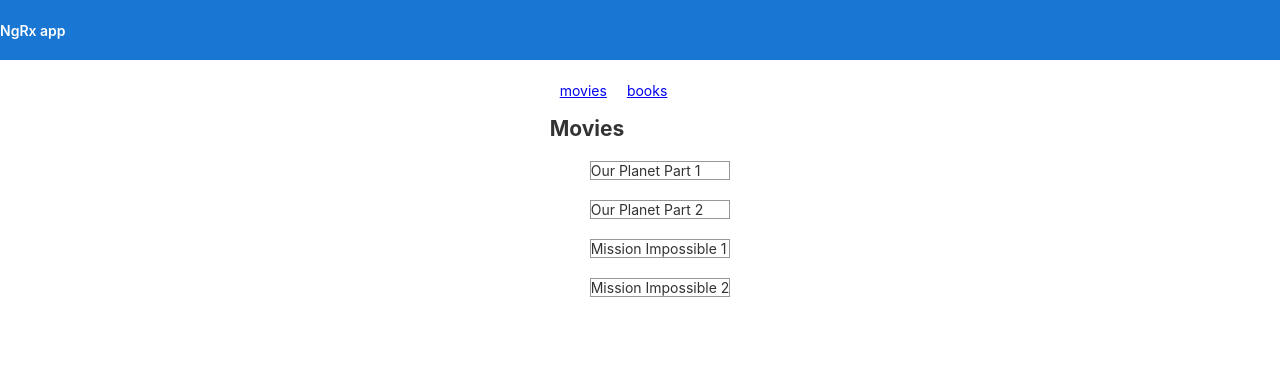
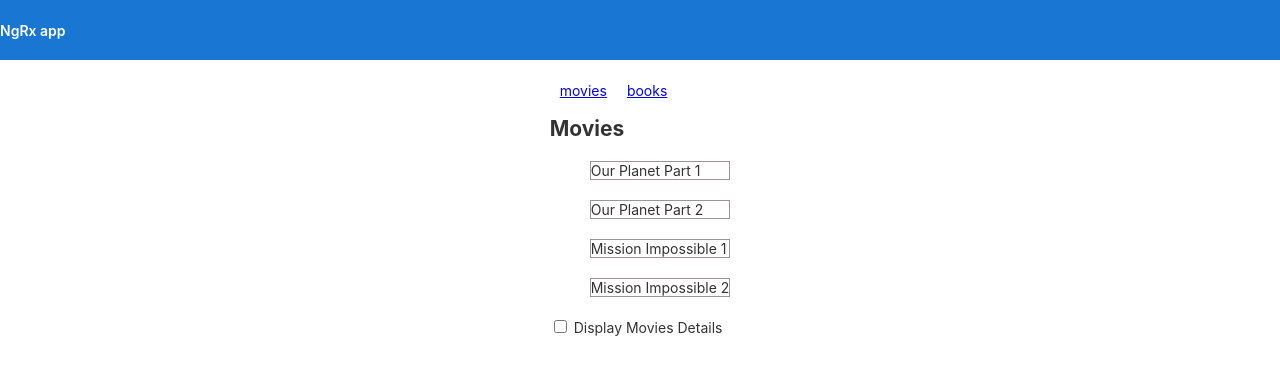
Before and after one commit to larisaVasile/ngrx-begginer, an Angular app: page /movies in a window 1280 px wide. Shown: the top 374 px of the page. Built offline with nearby package versions, Linux system fonts and the light colour scheme.

Commit message:
add checkbox

```diff
--- a/src/app/movies/movies.component.html
+++ b/src/app/movies/movies.component.html
@@ -1,5 +1,15 @@
 <app-welcome></app-welcome>
 <h2>Movies</h2>
 <ul>
-  <li *ngFor="let movie of movies" class="movie-item" style="list-style: none; border: 1px solid #9b9595; margin: 20px 0;">{{movie.title}}</li>
+  <li *ngFor="let movie of movies" class="movie-item"
+     >{{movie.title}}
+    <span *ngIf="displayDetails">{{movie.type}} - {{movie.country}} </span>
+  </li>
 </ul>
+<label>
+  <input class="form-check-input"
+         type="checkbox"
+         (change)="checkChanged()"
+         [checked]="displayDetails">
+  Display Movies Details
+</label>
--- a/src/app/movies/movies.component.ts
+++ b/src/app/movies/movies.component.ts
@@ -9,11 +9,16 @@ import {Movie, MoviesService} from '../../services/movies.service';
 export class MoviesComponent implements OnInit {
 
   movies: Movie[] = [];
-
+  displayDetails: boolean;
   constructor(private moviesService: MoviesService) {}
 
   ngOnInit(): void {
     this.movies = this.moviesService.getAllMovies();
+    this.displayDetails = false;
+  }
+
+  checkChanged(): void{
+   this.displayDetails = !this.displayDetails;
   }
 
 }
```
